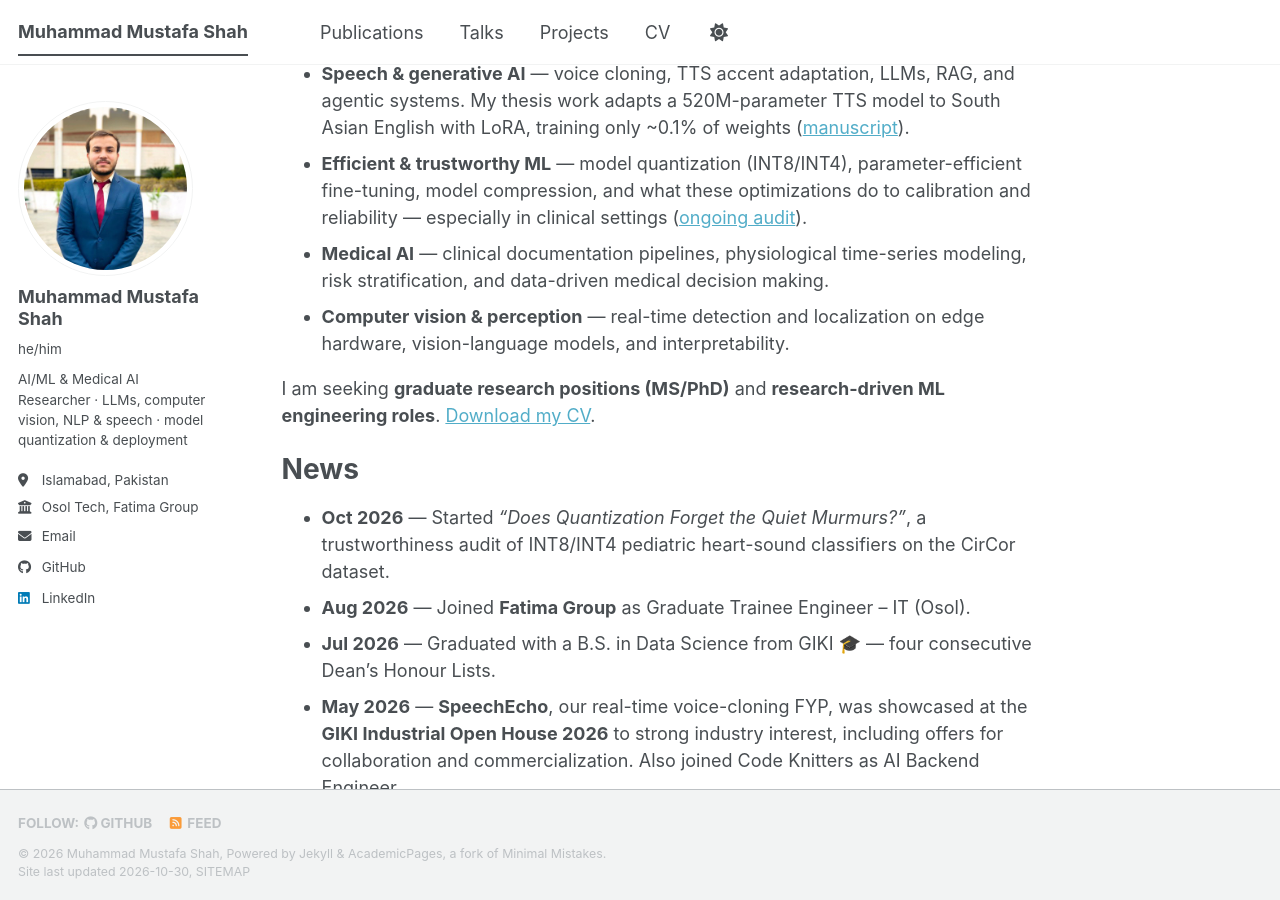
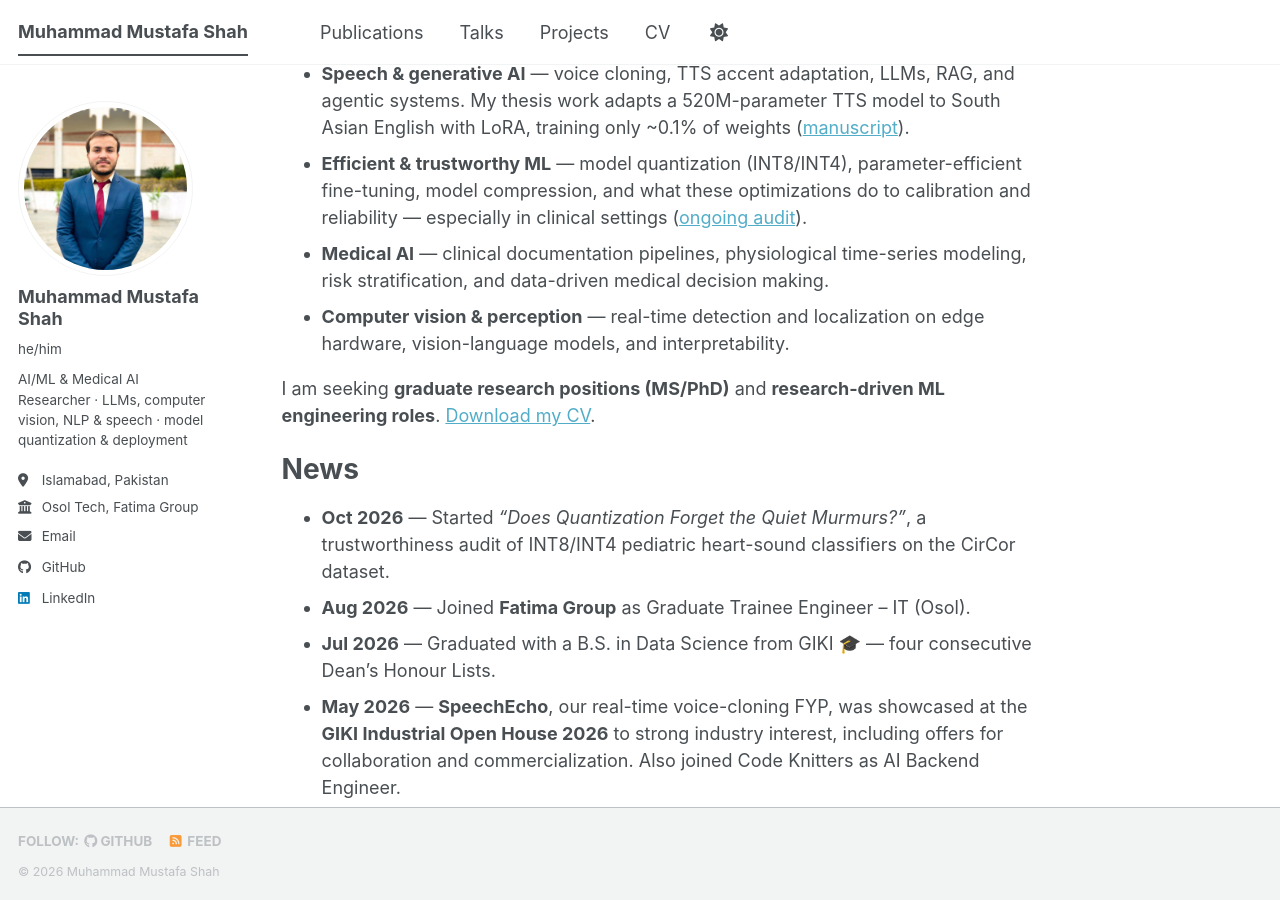
Before and after one commit to Mustafa-bacha/Mustafa-bacha.github.io, a Jekyll site: the page built from _pages/about.md, in a window 1280 px wide and 900 px high, scrolled down 529 px. Built offline with Jekyll 4.4.1, drawn with Linux system fonts in a browser that asks for light colours; a script bundle is joined from its source files by our own code; a style sheet for code colours, icons or effects is not loaded.

Commit message:
Simplify footer to copyright line only
Co-Authored-By: Claude Fable 5 <noreply@anthropic.com>

```diff
--- a/_includes/footer.html
+++ b/_includes/footer.html
@@ -20,6 +20,5 @@
 {% endif %}
 
 <div class="page__footer-copyright">
-  &copy; {{ site.time | date: '%Y' }} {{ site.name | default: site.title }}, {{ site.data.ui-text[site.locale].powered_by | default: "Powered by" }} <a href="https://jekyllrb.com" rel="nofollow">Jekyll</a> &amp; <a href="https://github.com/academicpages/academicpages.github.io">AcademicPages</a>, a fork of <a href="https://mademistakes.com/work/minimal-mistakes-jekyll-theme/" rel="nofollow">Minimal Mistakes</a>.<br />
-  Site last updated {{ "now" | date: '%Y-%m-%d' }}, <a href="/sitemap/" style="text-transform: uppercase;">{{ site.data.ui-text[site.locale].site_map | default: "Sitemap" }}</a>
+  &copy; {{ site.time | date: '%Y' }} {{ site.name | default: site.title }}
 </div>
```
